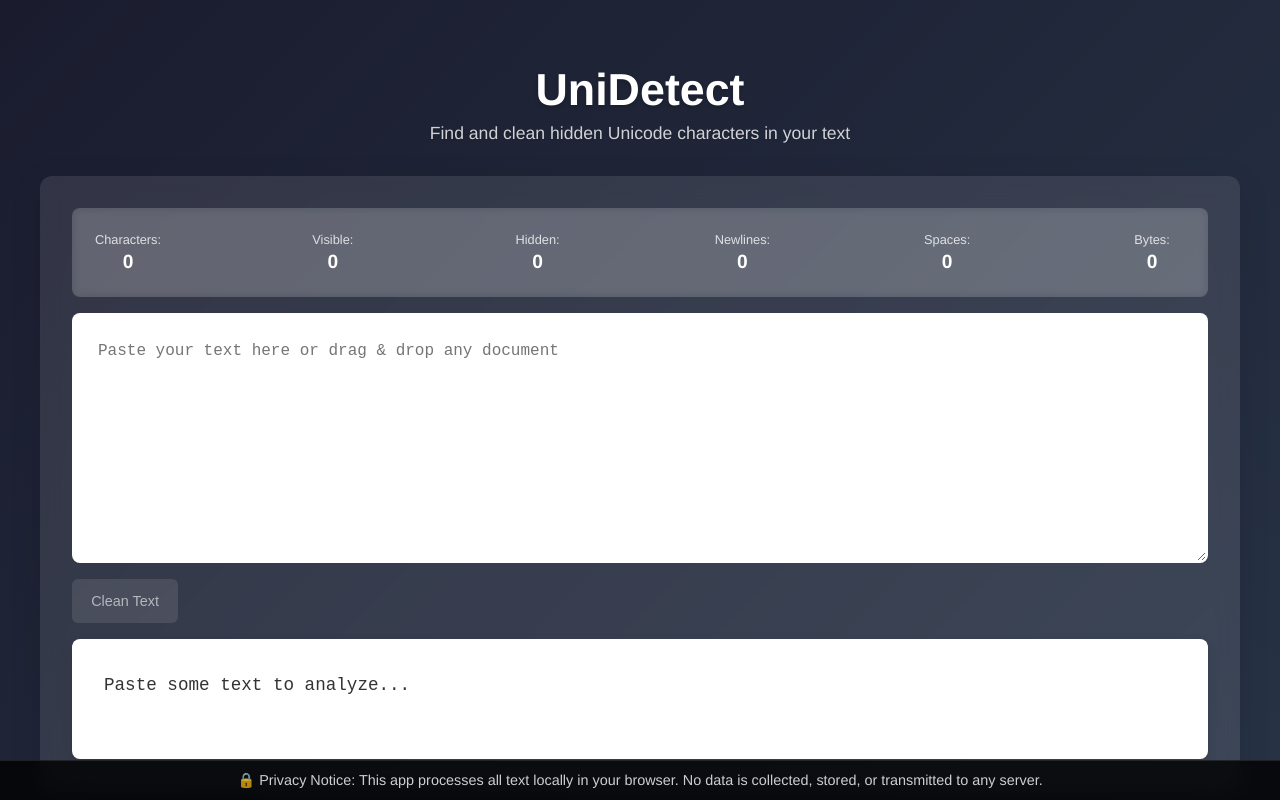
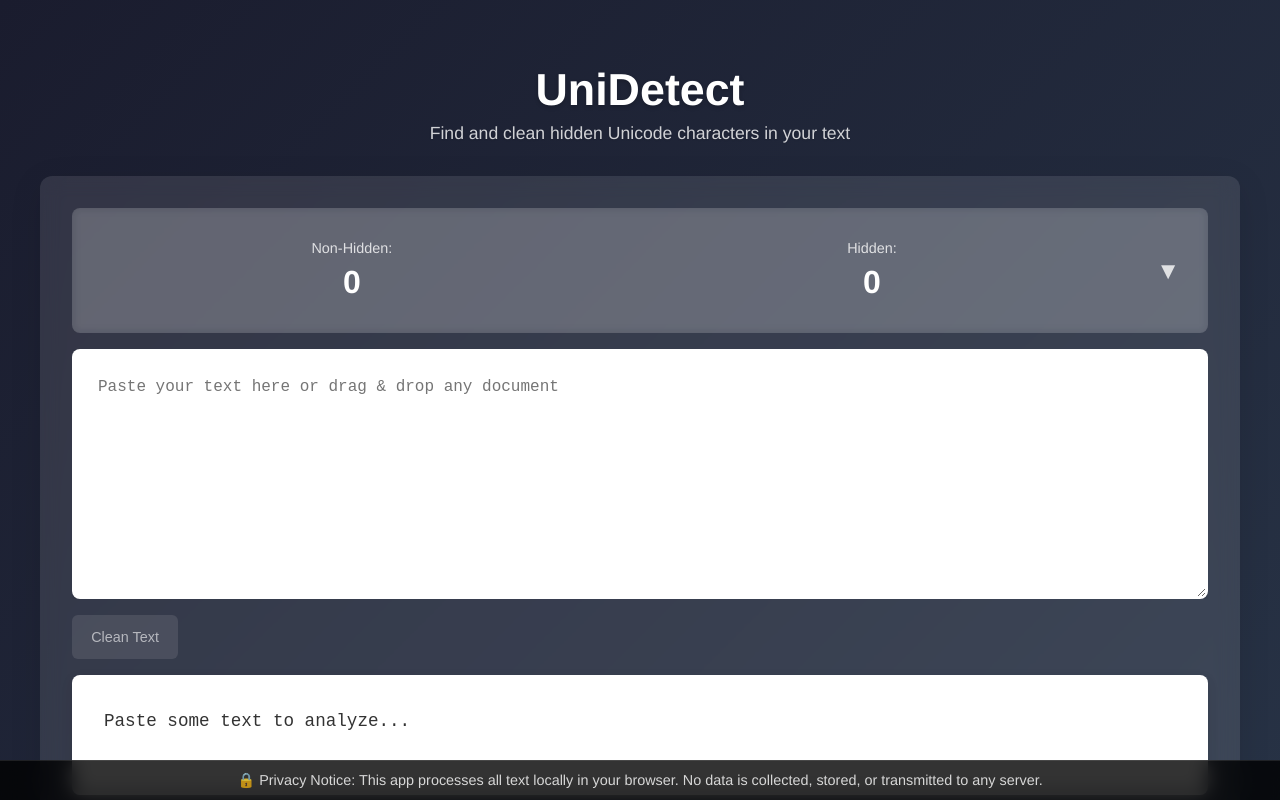
Before and after one commit to haseebn19/unidetect, a React (Create React App) app: page / in a window 1280 px wide. Built offline with nearby package versions, Linux system fonts and the light colour scheme.

Commit message:
Redone stats display

```diff
--- a/src/components/StatsDisplay/StatsDisplay.css
+++ b/src/components/StatsDisplay/StatsDisplay.css
@@ -1,60 +1,101 @@
 .stats-container {
-    display: grid;
-    grid-template-columns: repeat(2, 1fr);
-    gap: 0.75rem;
     background: rgba(255, 255, 255, 0.15);
-    padding: 0.75rem;
     border-radius: 8px;
     margin-bottom: 1rem;
     backdrop-filter: blur(5px);
+    overflow: hidden;
+    padding: 0.5rem;
+}
+
+.stats-header {
+    padding: 0.5rem;
+    border-radius: 6px;
+    margin: 0.5rem;
+    transition: background-color 0.2s ease;
+}
+
+.stats-header:hover {
+    background: rgba(255, 255, 255, 0.1);
+}
+
+.stats-row {
+    display: flex;
+    align-items: center;
+    justify-content: space-around;
+    flex-grow: 1;
+    margin-right: 2rem;
 }
 
 .stat-item {
     display: flex;
     flex-direction: column;
     align-items: center;
-    min-width: 70px;
-    padding: 0.5rem 0;
+    background: transparent;
+    flex-grow: 1;
+    padding: 0.5rem;
+    min-width: 120px;
 }
 
-@media (min-width: 480px) {
-    .stats-container {
-        grid-template-columns: repeat(3, 1fr);
-        gap: 1rem;
-        padding: 1rem;
-    }
+.stats-advanced {
+    display: grid;
+    grid-template-columns: repeat(2, 1fr);
+    gap: 0.75rem;
+    margin: 0.75rem;
+    padding-top: 0.75rem;
+    border-top: 1px solid rgba(255, 255, 255, 0.2);
 }
 
 @media (min-width: 768px) {
-    .stats-container {
-        display: flex;
-        justify-content: space-between;
-        flex-wrap: wrap;
+    .stats-row {
+        gap: 1.5rem;
     }
 
     .stat-item {
-        min-width: 80px;
+        min-width: 150px;
+    }
+
+    .stats-advanced {
+        grid-template-columns: repeat(4, 1fr);
     }
 }
 
 .stat-label {
-    font-size: 0.7rem;
+    font-size: 0.85rem;
     color: rgba(255, 255, 255, 0.8);
     margin-bottom: 0.25rem;
 }
 
 .stat-value {
-    font-size: 1rem;
-    font-weight: bold;
+    font-size: 1.75rem;
+    font-weight: 600;
     color: white;
+    margin-top: 0.25rem;
 }
 
 @media (min-width: 768px) {
     .stat-label {
-        font-size: 0.8rem;
+        font-size: 0.9rem;
     }
 
     .stat-value {
-        font-size: 1.2rem;
+        font-size: 2rem;
     }
 }
+
+@media (min-width: 768px) {
+    .stats-toggle {
+        font-size: 0.8rem;
+        padding: 0.5rem 1rem;
+    }
+}
+
+@keyframes fadeIn {
+    from {
+        opacity: 0;
+        transform: translateY(-5px);
+    }
+    to {
+        opacity: 1;
+        transform: translateY(0);
+    }
+}
--- a/src/components/StatsDisplay/StatsDisplay.tsx
+++ b/src/components/StatsDisplay/StatsDisplay.tsx
@@ -1,4 +1,4 @@
-import React, {memo} from 'react';
+import React, {memo, useState} from 'react';
 import {TextStats} from '../../types';
 import './StatsDisplay.css';
 
@@ -11,22 +11,55 @@ interface StatsDisplayProps {
 
 /**
  * Component for displaying text analysis statistics
- * Shows character counts, visible/hidden characters, spaces, and byte size
+ * Shows simplified stats by default with an option to expand for more details
  */
 const StatsDisplayComponent: React.FC<StatsDisplayProps> = ({stats}) => {
+    const [showAdvanced, setShowAdvanced] = useState(false);
+
+    const toggleAdvanced = () => {
+        setShowAdvanced(prev => !prev);
+    };
+
     return (
         <div className="stats-container">
+            {/* Main stats display - always shown */}
+            <div
+                className="summary-header stats-header"
+                onClick={toggleAdvanced}
+                role="button"
+                tabIndex={0}
+                aria-expanded={showAdvanced}
+                aria-controls="stats-details"
+                onKeyDown={(e) => {
+                    if (e.key === 'Enter' || e.key === ' ') {
+                        e.preventDefault();
+                        toggleAdvanced();
+                    }
+                }}
+            >
+                <div className="stats-row">
                     <div className="stat-item">
-                <span className="stat-label">Characters:</span>
-                <span className="stat-value">{stats.totalChars}</span>
-            </div>
-            <div className="stat-item">
-                <span className="stat-label">Visible:</span>
+                        <span className="stat-label">Non-Hidden:</span>
                         <span className="stat-value">{stats.visibleChars}</span>
                     </div>
                     <div className="stat-item">
                         <span className="stat-label">Hidden:</span>
                         <span className="stat-value">{stats.hiddenChars}</span>
+                    </div>
+                </div>
+                <button
+                    className={`summary-toggle ${showAdvanced ? 'expanded' : ''}`}
+                    aria-label={showAdvanced ? 'Hide Details' : 'Show Details'}
+                >
+                    ▼
+                </button>
+            </div>
+
+            <div className={`summary-content ${showAdvanced ? 'expanded' : ''}`}>
+                <div className="stats-advanced">
+                    <div className="stat-item">
+                        <span className="stat-label">Total Chars:</span>
+                        <span className="stat-value">{stats.totalChars}</span>
                     </div>
                     <div className="stat-item">
                         <span className="stat-label">Newlines:</span>
@@ -41,6 +74,8 @@ const StatsDisplayComponent: React.FC<StatsDisplayProps> = ({stats}) => {
                         <span className="stat-value">{stats.bytes}</span>
                     </div>
                 </div>
+            </div>
+        </div>
     );
 };
 
```
Lines whose indentation alone changed are shown as unchanged.
